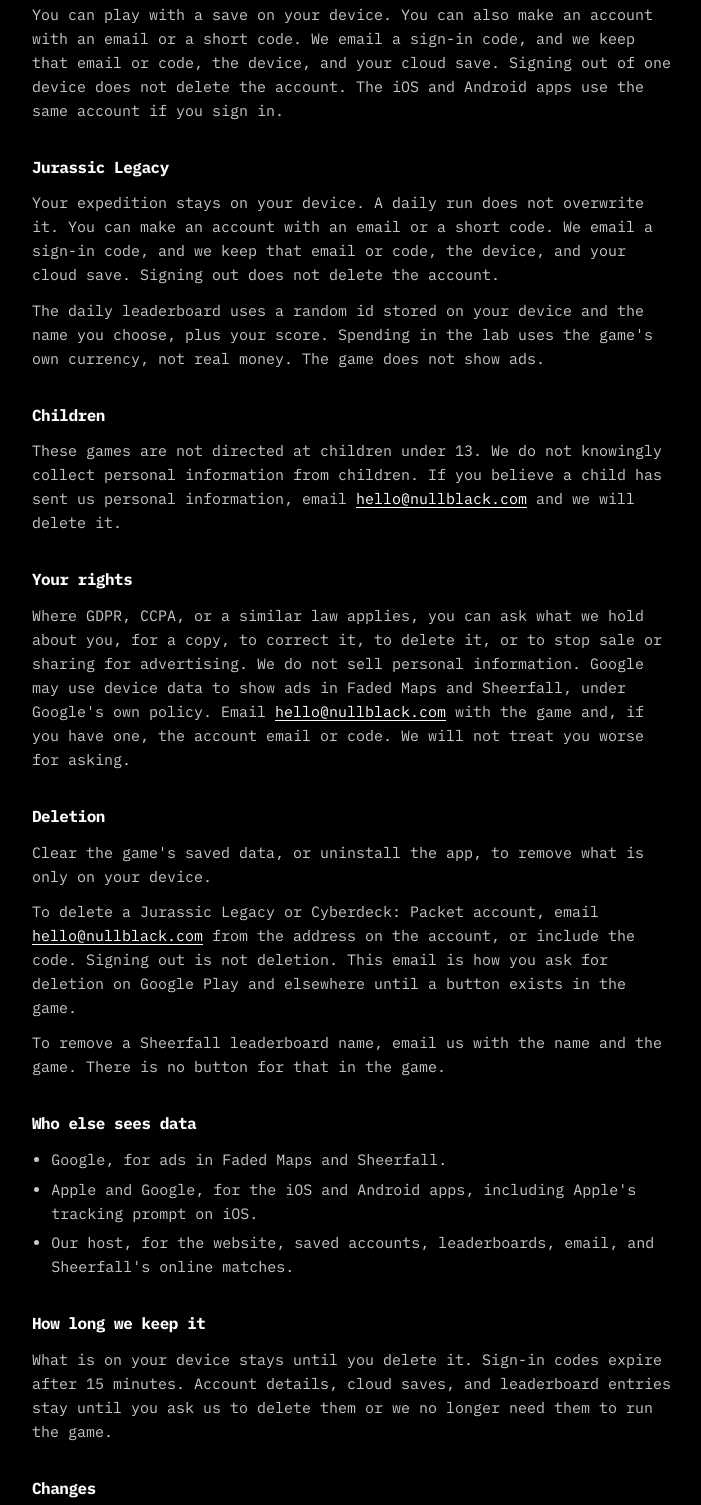
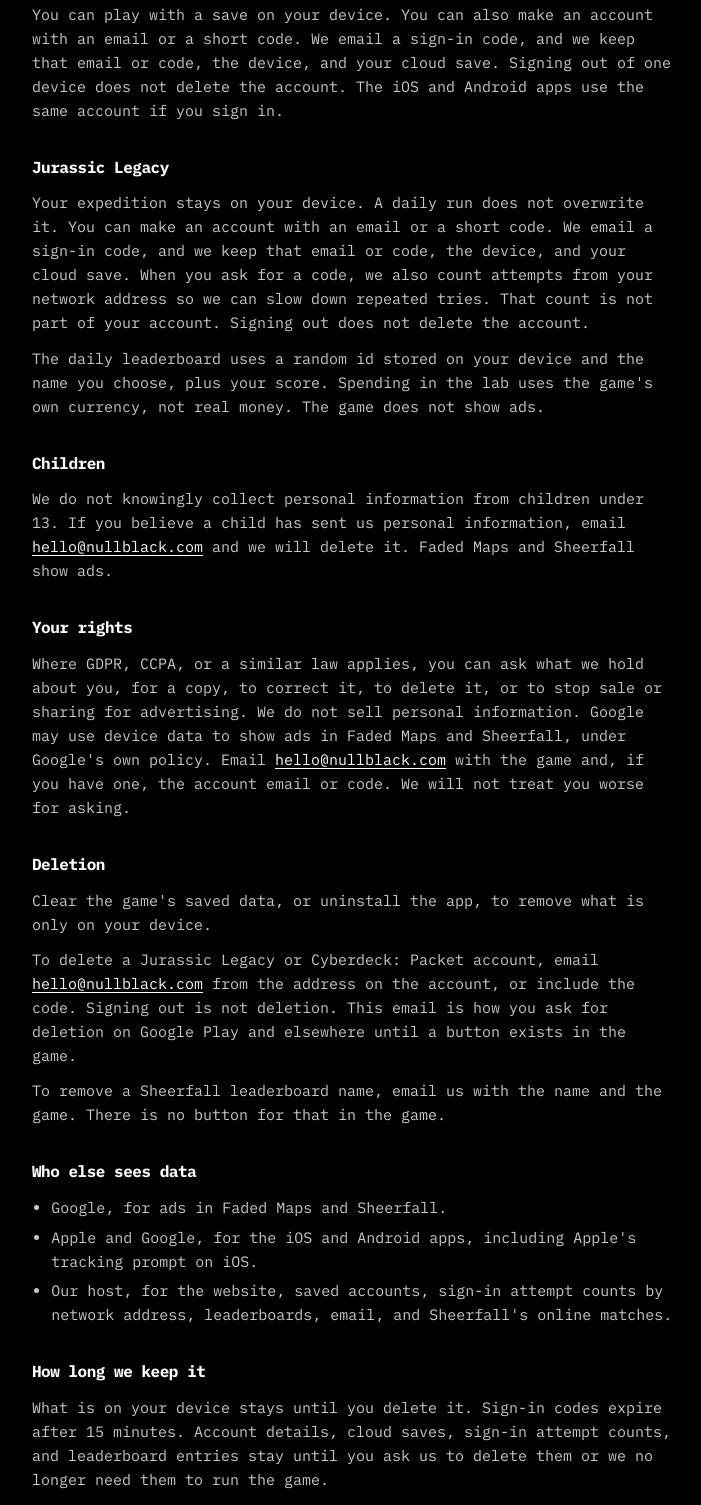
Before and after one commit to jonathanblack/nullblack, a website: page public/privacy/index.html in a window 1280 px wide. Shown: the part 1086-2591 px from the top of the page, without its empty margins (48-749 px from the left). Drawn offline with Linux system fonts and the light colour scheme.

Commit message:
Keep the privacy claims qualified and complete.
Drop the unverified under-13 audience statement, and say in plain language that Jurassic Legacy counts sign-in attempts by network address.

Co-authored-by: Jonathan Black <jonathanblack@users.noreply.github.com>

```diff
--- a/public/privacy/index.html
+++ b/public/privacy/index.html
@@ -67,11 +67,11 @@
       <p>You can play with a save on your device. You can also make an account with an email or a short code. We email a sign-in code, and we keep that email or code, the device, and your cloud save. Signing out of one device does not delete the account. The iOS and Android apps use the same account if you sign in.</p>
 
       <h2 id="jurassic-legacy">Jurassic Legacy</h2>
-      <p>Your expedition stays on your device. A daily run does not overwrite it. You can make an account with an email or a short code. We email a sign-in code, and we keep that email or code, the device, and your cloud save. Signing out does not delete the account.</p>
+      <p>Your expedition stays on your device. A daily run does not overwrite it. You can make an account with an email or a short code. We email a sign-in code, and we keep that email or code, the device, and your cloud save. When you ask for a code, we also count attempts from your network address so we can slow down repeated tries. That count is not part of your account. Signing out does not delete the account.</p>
       <p>The daily leaderboard uses a random id stored on your device and the name you choose, plus your score. Spending in the lab uses the game's own currency, not real money. The game does not show ads.</p>
 
       <h2>Children</h2>
-      <p>These games are not directed at children under 13. We do not knowingly collect personal information from children. If you believe a child has sent us personal information, email <a href="mailto:hello@nullblack.com">hello@nullblack.com</a> and we will delete it.</p>
+      <p>We do not knowingly collect personal information from children under 13. If you believe a child has sent us personal information, email <a href="mailto:hello@nullblack.com">hello@nullblack.com</a> and we will delete it. Faded Maps and Sheerfall show ads.</p>
 
       <h2>Your rights</h2>
       <p>Where GDPR, CCPA, or a similar law applies, you can ask what we hold about you, for a copy, to correct it, to delete it, or to stop sale or sharing for advertising. We do not sell personal information. Google may use device data to show ads in Faded Maps and Sheerfall, under Google's own policy. Email <a href="mailto:hello@nullblack.com">hello@nullblack.com</a> with the game and, if you have one, the account email or code. We will not treat you worse for asking.</p>
@@ -85,11 +85,11 @@
       <ul>
         <li>Google, for ads in Faded Maps and Sheerfall.</li>
         <li>Apple and Google, for the iOS and Android apps, including Apple's tracking prompt on iOS.</li>
-        <li>Our host, for the website, saved accounts, leaderboards, email, and Sheerfall's online matches.</li>
+        <li>Our host, for the website, saved accounts, sign-in attempt counts by network address, leaderboards, email, and Sheerfall's online matches.</li>
       </ul>
 
       <h2>How long we keep it</h2>
-      <p>What is on your device stays until you delete it. Sign-in codes expire after 15 minutes. Account details, cloud saves, and leaderboard entries stay until you ask us to delete them or we no longer need them to run the game.</p>
+      <p>What is on your device stays until you delete it. Sign-in codes expire after 15 minutes. Account details, cloud saves, sign-in attempt counts, and leaderboard entries stay until you ask us to delete them or we no longer need them to run the game.</p>
 
       <h2>Changes</h2>
       <p>When this policy changes, we will update the date above. If we have your email and the change matters, we will write to you.</p>
```
Also changed, not shown: src/hub.mjs (+4 -4 lines), test/render.test.mjs (+2 -0 lines).
